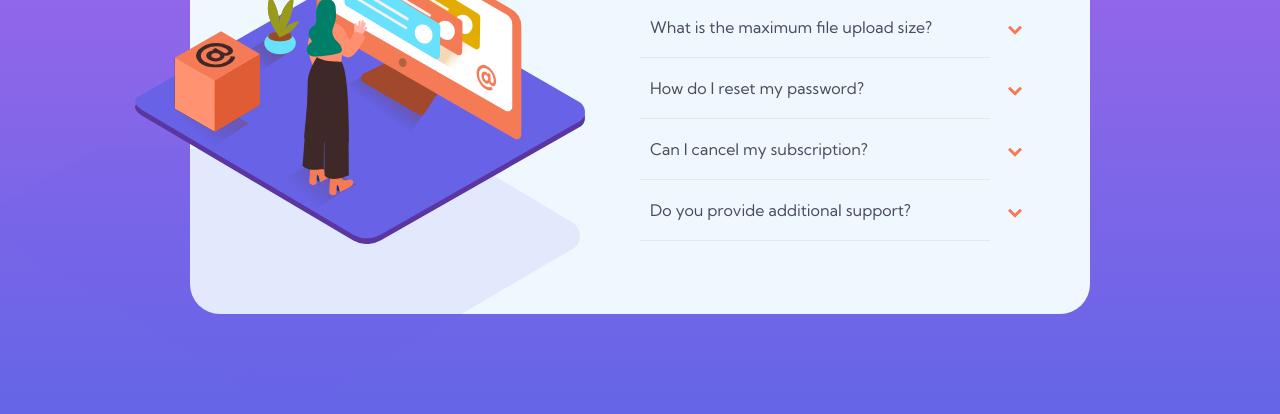
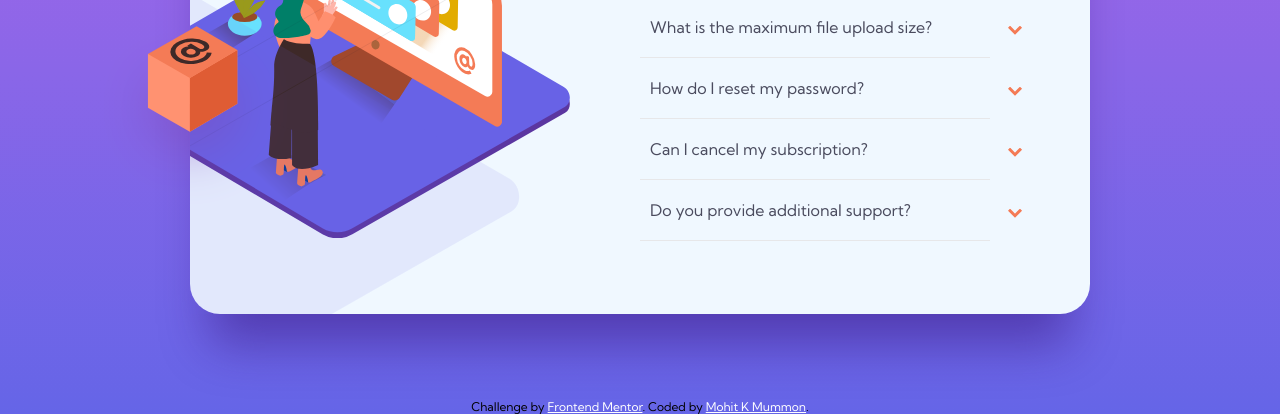
Before and after one commit to Mohit-k-Mummon/Accordian-FAQ-Card, a website built with Parcel: page index.html in a window 1280 px wide. Shown: the part 386-800 px from the top of the page. Built offline with nearby package versions, Linux system fonts and the light colour scheme.

Commit message:
refactored html. Switched to BEM naming in css

```diff
--- a/css/styles.css
+++ b/css/styles.css
@@ -16,6 +16,7 @@ body {
     width: 100vw;
     display: flex;
     justify-content: center;
+    position: relative;
     flex-direction: column;
     align-items: center;
     background: rgb(101,101,231) no-repeat;
@@ -25,76 +26,140 @@ body {
     filter: progid:DXImageTransform.Microsoft.gradient(startColorstr="#6565e7",endColorstr="#af67e9",GradientType=1);
 }
 
-.main-container {
+.faq {
     align-items: center;
     background-color: aliceblue;
     border-radius: 30px;
     display: flex;
     flex-direction: column;
     align-items: center;
-    height: 100%;
+    min-height: 100%;
     position: relative;
     width: 85%;
+    max-width: 900px;
     margin: 20rem 0 10rem 0;
+    box-shadow: 0px 50px 50px -20px rgba(53, 18, 122, 0.497159)
 }
 
-.bg-woman-mobile{
-    background-image: url(../images/illustration-woman-online-desktop.svg);
-    background-repeat: no-repeat;
-    background-size: 75%;
-    width: 100%;
-    max-width: 400px;
-    padding: 20rem;
-    position: absolute;
-    background-position: center;
-    top: -220px;
+@media screen and (min-width: 1110px) {
+    .faq {
+        display: flex;
+        flex-direction: row;
+        justify-content: center;
+        align-items: center;
+        max-width: 900px;
+    }
 }
 
- @media screen and (max-width: 375px) {
-    .main-container {
-        margin: 14rem 0 12rem 0;
-    }
-    .bg-woman-mobile {
-        padding: 15rem;
-        top: -160px;
-    }
 
-    .bg-pattern {
-        transform: scale(0.85);
-        top: -5px;
-    }
- }
 
-.bg-pattern {
-    position: absolute;
-    top: 5px;
+
+
+/* Images */
+.faq__image-container {
     width: 100%;
-    max-width: 300px;
-    z-index: 1;
+    height: 14rem;
 }
 
-.main-heading {
-    margin-top: 14rem;
+
+.faq__main-image-container {
+    display: flex;
+    flex-direction: column;
+    align-items: center;
+    position: relative;
+    transform: translate(0, -13rem);
+}
+
+.faq__woman-image{
+    max-width: 400px;
+    width: 100%;
+    z-index: 5;
+}
+
+.faq__shadow-image {
+    max-width: 400px;
+    width: 100%;
+    z-index: 1;
+    transform: translate(0, -8rem) scale(1.2);
+}
+
+.faq__box-illustration {
+    z-index: 10;
+    display: none;
+}
+
+@media screen and (min-width: 1110px) {
+    .faq__image-container {
+        overflow: hidden;
+        height: 50rem;
+    }
+    .faq__woman-image {
+        transform: translate(-11rem, 22rem) scale(1.2);
+        overflow: hidden;
+    }
+    .faq__shadow-image {
+        transform: scale(2);
+        position: absolute;
+        top: 15rem;
+        left: -27rem;
+    }
+    .faq__box-illustration {
+        position: absolute;
+        display: block;
+        top: 21rem;
+        left: -9.3rem;
+    }
+}
+
+
+
+
+
+/* Main Heading */
+
+.faq__main-heading {
     margin-bottom: 2rem;
     font-size: 4rem;
     font-weight: 700;
 }
 
+@media screen and (min-width: 1110px) {
+    .faq__main-heading {
+        text-align: left;
+        margin: 0 0 2rem;
+        padding-right: 23rem;
+    }
+}
+
+
+
+
 /* Accordian Container */
-.accordian-container {
+.faq__main-container {
     display: inline-block;
     width: 100%;
     display: flex;
     flex-direction: column;
     align-items: center;
-    padding: 0 2rem 4rem 2rem;
+    padding: 2rem 2rem 4rem 2rem;
 }
 
-.accordian-container ul {
+@media screen and (min-width: 1110px) {
+    .faq__main-container {
+        max-width: 400px;
+        padding: 2rem 5rem 2rem 0 ;
+        text-align: left;
+        position: relative;
+        right: 50px;
+    }
+
+}
+
+.faq__main-container ul {
     list-style-type: none;
 }
 
-.accordian-container .content-container {
+.faq__main-container .content-container {
     width: 100%;
     border-bottom: 1px solid hsl(240, 5%, 91%);
     margin-bottom: 1rem;
@@ -103,7 +168,7 @@ body {
     cursor: pointer;
 }
 
-.accordian-container .content-container .question::after {
+.faq__main-container .content-container .question::after {
     content: url(../images/icon-arrow-down.svg);
     position: absolute;
     right: 20px;
@@ -111,7 +176,7 @@ body {
     transform: scale(1.5);
 }
 
-.accordian-container .content-container .answer {
+.faq__main-container .content-container .answer {
     max-height: 0vh;
     opacity: 0;
     line-height: 1.5;
@@ -133,12 +198,12 @@ body {
 }
 
 /* JavaScript styling link */
-.accordian-container .content-container.active .answer {
+.faq__main-container .content-container.active .answer {
     max-height: 100vh;
     opacity: 1;
 }
 
-.accordian-container .content-container.active .question::after {
+.faq__main-container .content-container.active .question::after {
     transform: rotate(90deg) scale(1.6);
 }
 
@@ -146,53 +211,10 @@ body {
 
 
 
-@media screen and (min-width: 1024px) {
-    .main-container {
-        display: flex;
-        flex-direction: row;
-        justify-content: center;
-        align-items: center;
-        max-width: 900px;
-        height: fit-content;
-    }
-
-    .main-heading {
-        text-align: left;
-        margin: 0 0 2rem;
-        padding-right: 23rem;
-    }
-
-    .accordian-container {
-        max-width: 400px;
-        padding: 2rem 5rem 2rem 0 ;
-        text-align: left;
-        position: relative;
-        right: 50px;
-    }
-
-    .bg-woman-mobile{
-        background-image: url(../images/illustration-woman-online-mobile.svg);
-        position: relative;
-        background-size: 90%;
-        top: 10px;
-        right: 80px;
-        padding: 25rem;
-        z-index: 2;
-    }
-
-    .bg-pattern {
-        position: absolute;
-        top: 400px;
-        left: -60px;
-        transform: scale(2);
-        max-width: 300px;
-        z-index: 1;
-    }
-}
-
 .attribution {
-    position: relative;
+    position: absolute;
     font-size: 1.2rem;
+    bottom: 0;
     text-align: center;
 }
 .attribution a {
--- a/index.html
+++ b/index.html
@@ -18,12 +18,45 @@
 		<title>Frontend Mentor | Accordian FAQ</title>
 	</head>
 	<body>
-		<div class="main-container">
-			<img class="bg-woman-mobile" alt="" />
-			<img class="bg-pattern" src="images/bg-pattern-mobile.svg" alt="" />
-
-			<div class="accordian-container">
-				<h2 class="main-heading">FAQ</h2>
+		<div class="faq">
+			<section class="faq__image-container">
+				<div class="faq__main-image-container">
+					<picture class="faq__woman-illustration">
+						<source
+							media="(max-width: 1109px)"
+							srcset="images/illustration-woman-online-mobile.svg"
+						/>
+						<source
+							media="(min-width: 1110px)"
+							srcset="images/illustration-woman-online-desktop.svg"
+						/>
+						<img
+							src="images/illustration-woman-online-mobile.svg"
+							alt="image of woman online looking at screen"
+							class="faq__woman-image"
+						/>
+					</picture>
+					<picture class="faq__shadow-illustration">
+						<source media="(max-width: 1109px)" srcset="images/bg-pattern-mobile.svg" />
+						<source
+							media="(min-width: 1110px)"
+							srcset="images/bg-pattern-desktop.svg"
+						/>
+						<img
+							class="faq__shadow-image"
+							src="images/bg-pattern-mobile.svg"
+							alt="shadow"
+						/>
+					</picture>
+				</div>
+			</section>
+			<img
+				src="images/illustration-box-desktop.svg"
+				alt="box"
+				class="faq__box-illustration"
+			/>
+			<div class="faq__main-container">
+				<h2 class="faq__main-heading">FAQ</h2>
 				<div class="content-container">
 					<div class="question">How many team members can I invite?</div>
 					<div class="answer">
@@ -60,5 +93,11 @@
 				</div>
 			</div>
 		</div>
+		<div class="attribution">
+			Challenge by
+			<a href="https://www.frontendmentor.io?ref=challenge" target="_blank">Frontend Mentor</a
+			>. Coded by
+			<a href="https://github.com/Mohit-k-Mummon" target="_blank">Mohit K Mummon</a>.
+		</div>
 	</body>
 </html>
```
